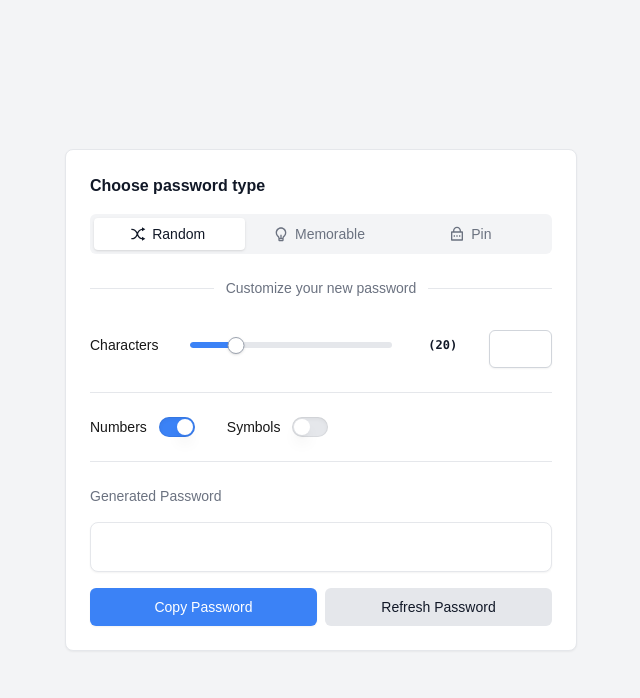
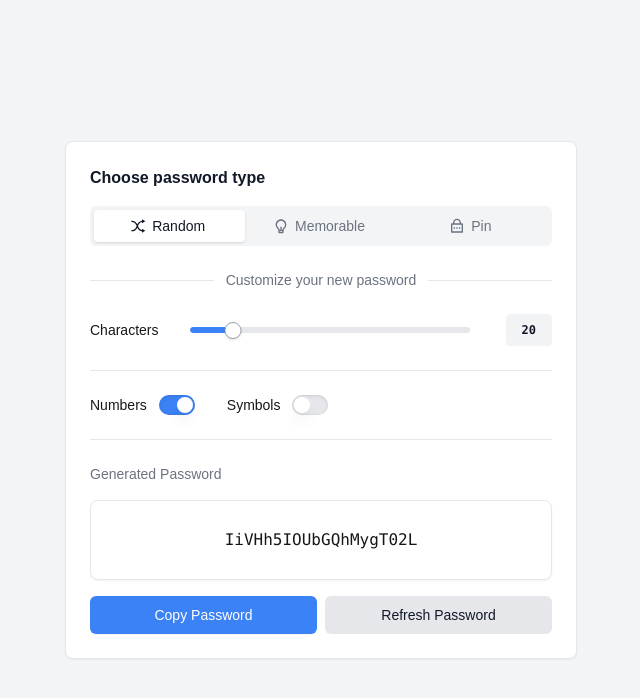
Before and after one commit to ferhatkefsiz/password-generator, a Next.js app: page / in a window 1280 px wide. Shown: the top 698 px of the page, without its empty margins (319-959 px from the left). Built offline with nearby package versions, Linux system fonts and the light colour scheme.

Commit message:
feat: enhance password generator with auto-update on settings change

```diff
--- a/src/app/page.tsx
+++ b/src/app/page.tsx
@@ -1,6 +1,6 @@
 "use client";
 
-import React, { useCallback, useState } from "react";
+import React, { useCallback, useEffect, useState } from "react";
 import { Card } from "@/components/Card";
 import { Divider } from "@/components/Divider";
 import {
@@ -17,9 +17,9 @@ import { Input } from "@/components/Input";
 const generatePassword = (
   length: number,
   includeNumbers: boolean,
-  includeSymbols: boolean
+  includeSymbols: boolean,
 ): string => {
-  const letters = "abcdefghijklmnopqrstuvwxyzABCDEFGHIJKLMNOPQRSTUVWXYZ";
+  const letters = "abcdefghijklmnopqrstuvwxyzABCDEFGHIJKLMNOPQxqRSTUVWXYZ";
   const numbers = "0123456789";
   const symbols = "!@#$%^&*()_+{}[]|:;<>,.?/~";
 
@@ -29,7 +29,7 @@ const generatePassword = (
 
   return Array.from(
     { length },
-    () => characters[Math.floor(Math.random() * characters.length)]
+    () => characters[Math.floor(Math.random() * characters.length)],
   ).join("");
 };
 
@@ -40,6 +40,10 @@ export default function Home() {
   const [password, setPassword] = useState("");
   const [copied, setCopied] = useState(false);
 
+  useEffect(() => {
+    setPassword(generatePassword(length[0], includeNumbers, includeSymbols));
+  }, [length, includeNumbers, includeSymbols]);
+
   const handleCopyPassword = useCallback(() => {
     setCopied(true);
     setTimeout(() => setCopied(false), 2000);
@@ -49,6 +53,11 @@ export default function Home() {
   const handleRefreshPassword = useCallback(() => {
     setPassword(generatePassword(length[0], includeNumbers, includeSymbols));
   }, [includeNumbers, includeSymbols, length]);
+
+  const handleLengthChange = (val: number[]) => {
+    setLength(val);
+    setPassword(generatePassword(val[0], includeNumbers, includeSymbols));
+  };
 
   return (
     <div className="flex items-center justify-center min-h-screen p-4 bg-gray-100 dark:bg-gray-900">
@@ -92,20 +101,16 @@ export default function Home() {
                   </div>
 
                   <Slider
-                    id="a"
+                    id="length"
                     value={length}
-                    onValueChange={(val) => setLength(val)}
+                    onValueChange={handleLengthChange}
+                    min={8}
+                    max={100}
                   />
 
-                  <span className="ml-1 font-semibold text-gray-900 dark:text-gray-50 text-xs font-mono">
-                    ({length[0]})
+                  <span className="ml-1 select-none font-semibold text-gray-900 dark:text-gray-50 text-xs font-mono dark:bg-gray-800/80 bg-gray-200/50 py-2 px-4 rounded">
+                    {length[0]}
                   </span>
-
-                  <Input
-                    id="pw-length"
-                    name="pw-length"
-                    className="mt-2 w-36"
-                  />
                 </div>
 
                 <Divider />
@@ -158,7 +163,7 @@ export default function Home() {
               Generated Password
             </div>
 
-            <Card className="text-center">
+            <Card className="text-center min-h-20 items-center justify-center flex">
               <code className="break-all">{password}</code>
             </Card>
 
```
